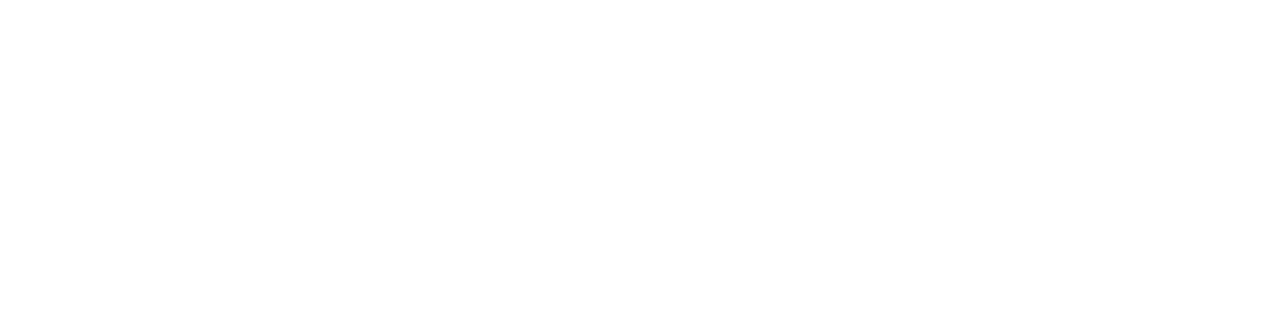
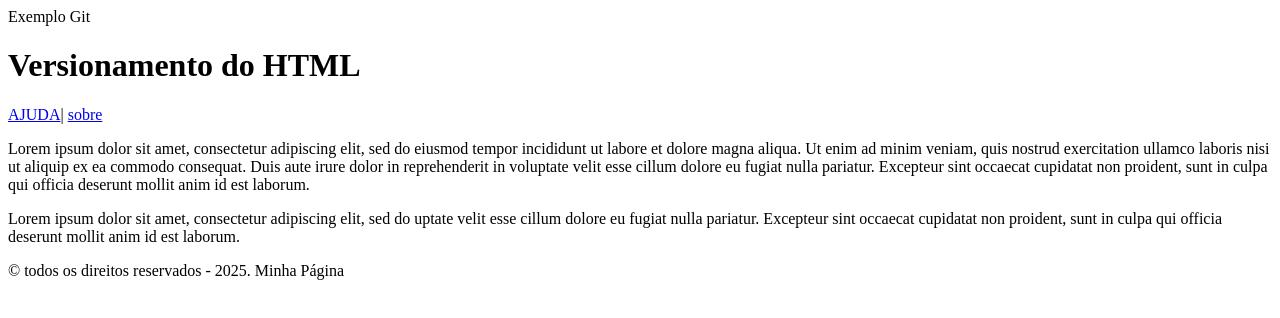
Before and after one commit to G-Barca/front-1TDSPB-aula-02-1sem, a plain HTML site: page index.html in a window 1280 px wide. Drawn offline with Linux system fonts and the light colour scheme.

Commit message:
Página básica estruturada.

```diff
--- a/index.html
+++ b/index.html
@@ -14,3 +14,41 @@
 Quando um DOCTYPE está ausente ou é inválido, o navegador entra em "quirks mode" (modo de peculiaridades). Nesse modo, o navegador tenta emular como navegadores antigos renderizariam a página, o que pode levar a inconsistências visuais e comportamentais.
 
 -->
+
+<!-- HTML significa **hyper text markup language** !-->
+<html lang="pt-BR">
+	<head>
+		<meta charset= "UTF-8">
+		<tilte>Exemplo Git</title>
+
+	</head>
+	<body>
+	<header>
+	<h1>Versionamento do HTML</h1>
+	<nav>
+		<a href= "#">AJUDA</a>|
+		<a href= "#">sobre</a>
+	</nav>
+	</header>
+	<main>
+	<section>
+	<aside>
+	<p>
+	Lorem ipsum dolor sit amet, consectetur adipiscing elit, sed do eiusmod tempor incididunt ut labore et dolore magna aliqua. Ut enim ad minim veniam, quis nostrud exercitation ullamco laboris nisi ut aliquip ex ea commodo consequat. Duis aute irure dolor in reprehenderit in voluptate velit esse cillum dolore eu fugiat nulla pariatur. Excepteur sint occaecat cupidatat non proident, sunt in culpa qui officia deserunt mollit anim id est laborum.
+	</p>
+	<aside>
+	</section>
+
+	<section>
+	<aside>
+	<p>
+	Lorem ipsum dolor sit amet, consectetur adipiscing elit, sed do uptate velit esse cillum dolore eu fugiat nulla pariatur. Excepteur sint occaecat cupidatat non proident, sunt in culpa qui officia deserunt mollit anim id est laborum.
+	</p>
+	<aside>
+	</section>
+	</main>
+	<footer>
+	<p>&copy; todos os direitos reservados - 2025. Minha Página </p>
+	</footer>
+	</body>
+</html>
```
